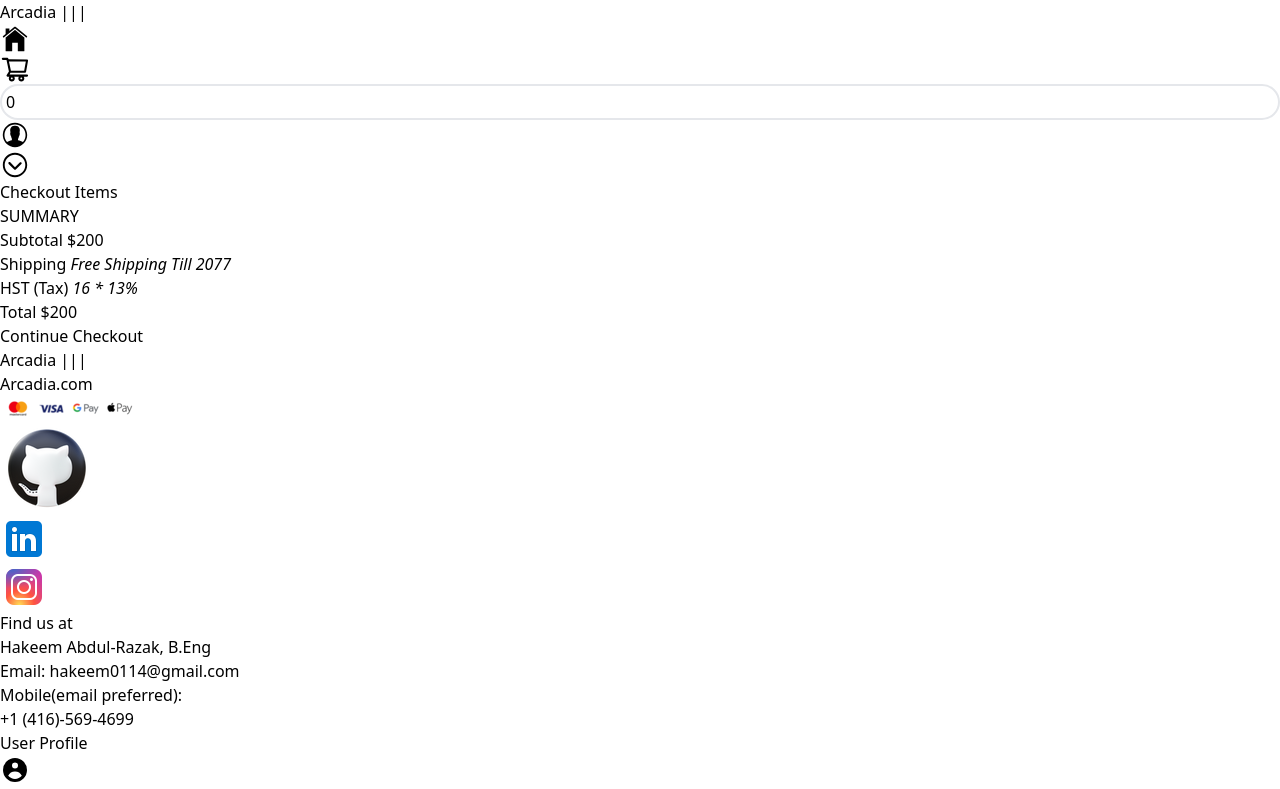
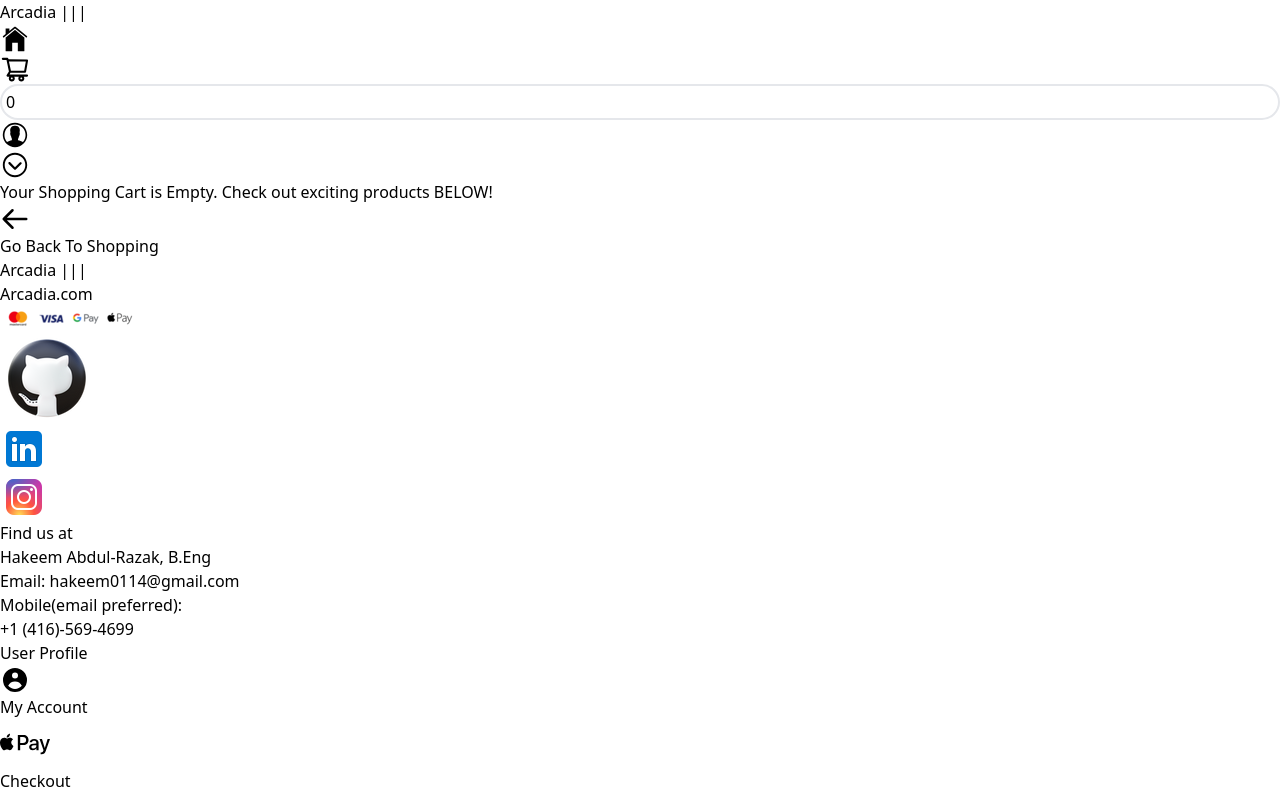
Before and after one commit to hakeem0114/Arcadia, a React (Vite) app: page /cart in a window 1280 px wide. Shown: the top 789 px of the page. Built offline with nearby package versions, Linux system fonts and the light colour scheme.

Commit message:
Setup skeleton user auth page. Setting up backend on firebase morrow

```diff
--- a/package.json
+++ b/package.json
@@ -18,7 +18,8 @@
     "react-responsive": "^9.0.2",
     "react-responsive-carousel": "^3.2.23",
     "react-router-dom": "^6.13.0",
-    "react-toastify": "^9.1.3"
+    "react-toastify": "^9.1.3",
+    "redux-persist": "^6.0.0"
   },
   "devDependencies": {
     "@types/react": "^18.0.37",
--- a/src/assets/iconAssets/assets.js
+++ b/src/assets/iconAssets/assets.js
@@ -1,8 +1,8 @@
 //Import all images here & export to any file
 
 
-import  linkedIn  from "./linkedIn.png";
-import git  from './github.png';
+import  linkedIn  from "../footerAssets/linkedIn.png";
+import git  from '../footerAssets/github.png';
 import payment from "./payment.png";
 import googleLogo from "./google.png";
 import  shopCart from "./shopCart.png";
--- a/src/components/CartItems.jsx
+++ b/src/components/CartItems.jsx
@@ -1,15 +1,11 @@
 import '../App.css'
 
-//React Imports
-import { useState } from 'react';
-
 //React router Imports
-import { useNavigate } from 'react-router-dom'; //Link image to productCard
+import { Link } from "react-router-dom";
 
 //Redux Imports
 import { useDispatch, useSelector } from 'react-redux';
 import {
-  addToCart,
   deleteFromCart,
   incrementQTY,
   decrementQTY,
@@ -18,31 +14,37 @@ import {
 
 //React Icon Imports
 import { AiOutlineCloseCircle } from 'react-icons/ai';
+import { HiOutlineArrowLeft} from 'react-icons/hi';
 
 
 function CartItems() {
-    let [productQTY, setproductQTY] = useState(0)
 
+    //Redux
     const dispatch = useDispatch()
     const productItem = useSelector((state)=>state.arcadia.productData)
 
-    // console.log(productItem.map((item)=>item))
+
 
     return (
-        <div className='w-2/3 pr-10'>
+        <div className='w-[1/3] p-5 lg:w-2/3  '>
+
+            {productItem.length>0 &&
+                (
+                    <div>
                                             <div className='w-full'>
-                <h2 className='font-titleFont text-2xl'>Checkout Items</h2>
+                                                <h2 className=' flex justify-center md:flex-none font-titleFont text-2xl'>Checkout Items</h2>
                                             </div>
 
-            <div>
+                                            <div className=''>
                                                     {
                                                     productItem.map((item)=>(
                                                             <div
                                                                 key={item._id}
-                            className='flex items-center justify-between gap-6 mt-6'
+                                                                className='flex flex-col md:flex-row items-center justify-between gap-6 mt-6'
                                                             >
                                                                 <div className='flex items-center gap-2'>
-                                <AiOutlineCloseCircle
+                                                                    <AiOutlineCloseCircle size={30}
+                                                                        onClick={()=>dispatch(deleteFromCart(item._id))}
                                                                         className='text-xl text-gray-600 hover:text-amber-400 cursor-pointer duration-300'
                                                                     />
                                                                     <img
@@ -52,21 +54,38 @@ function CartItems() {
                                                                 />
                                                                 </div>
 
-                            <h2 className='w-52'>{item.title}</h2>
-                            <h2 className='w-10'>${item.price}</h2>
+                                                                <h2 className='w-52 text-center'>{item.title}</h2>
+                                                                <div className='flex flex-col justify-center items-center'>
+                                                                    <h2 className='w-10 text-amber-500'>${item.price}</h2>
+                                                                    <h2 className='w-10'>{(item.price === (item.price * item.quantity))?'':(<>${item.price * item.quantity}</>)}</h2>
+                                                                </div>
 
-                            <div className=' sm:rounded-br-3xl  w-42 md:w-72 flex items-center justify-center text-gray-500 gap-1 border p-1 md:gap-3 md:p-3'>
+                                                                <div className='  w-42 md:w-72 flex items-center justify-center text-gray-500 gap-1 border p-1 md:gap-3 md:p-3'>
                                                                     <p className='text-xs md:text-lg'>Quantity</p>
 
                                                                     <div className=' flex items-center text-sm gap-4 font-semibold'>
                                                                         <button
-                                      onClick={()=>setproductQTY(productQTY+1)}
+                                                                        onClick={()=>dispatch(incrementQTY({
+                                                                            _id: item._id,
+                                                                            title: item.title,
+                                                                            image: item.image,
+                                                                            price: item.price,
+                                                                            quantity: 1,
+                                                                            description: item.description,
+                                                                        }))}
                                                                         className='border h-5 w-5 md:h-12 md:w-11 font-normal text-lg flex items-center justify-center px-2
                                                                                     hover:bg-gray-700 hover:text-white cursor-pointer duration-300 active:bg-black active:shadow-md shadow-amber-200
                                                                         '>+</button>
-                                      <span>{productQTY}</span>
+                                                                        <span>{item.quantity>=0?item.quantity:0}</span>
                                                                         <button
-                                      onClick={()=>setproductQTY(productQTY==0 ? (productQTY=0):productQTY-1)}
+                                                                        onClick={()=>dispatch(decrementQTY({
+                                                                            _id: item._id,
+                                                                            title: item.title,
+                                                                            image: item.image,
+                                                                            price: item.price,
+                                                                            quantity: 1,
+                                                                            description: item.description,
+                                                                        }))}
                                                                         className='border h-5 w-5 md:h-12 md:w-11 font-normal text-lg flex items-center justify-center px-2
                                                                         hover:bg-gray-700 hover:text-white cursor-pointer duration-300 active:bg-black active:shadow-md shadow-amber-200
                                                                         '>-</button>
@@ -75,7 +94,28 @@ function CartItems() {
                                                             </div>
                                                         ))
                                                     }
+                                                    <button
+                                                        onClick={()=>dispatch(resetCart(productItem))}
+                                                        className='mx-auto md:ml-auto rounded-br-3xl bg-orange-500 text-white mt-8 py-1 px-6 hover:bg-yellow-400 duration-300'
+                                                    >
+                                                        CLEAR
+                                                    </button>
+
+                                                    <Link to='/'>
+                                                        <button className='mt-8 ml-7 flex items-center gap-1 text-gray-400 hover:text-black duration-300'>
+                                                            <span>
+                                                            < HiOutlineArrowLeft />
+                                                            </span>
+                                                            Go Back
+                                                        </button>
+                                                    </Link>
                                                 </div>
+                    </div>
+
+                )
+            }
+
+
         </div>
     )
   }
--- a/src/pages/Cart.jsx
+++ b/src/pages/Cart.jsx
@@ -1,68 +1,103 @@
 import '../App.css'
 
 //React router Imports
-import { useNavigate } from 'react-router-dom'; //Link image to productCard
+import { Link } from "react-router-dom";
+
+
+//React router Imports
+import { useState, useEffect } from 'react';
 
 //Redux Imports
-import { useDispatch, useSelector } from 'react-redux';
-import {
-  addToCart,
-  deleteFromCart,
-  incrementQTY,
-  decrementQTY,
-  resetCart
-} from '../states/arcadiaSlice'
+import { useSelector } from 'react-redux';
 
 //Component Imports
 import CartItems from '../components/CartItems';
 
+//React Icon Imports
+import { HiOutlineArrowLeft} from 'react-icons/hi';
+
 
 function Cart() {
 
-  const dispatch = useDispatch()
   const productItem = useSelector((state)=>state.arcadia.productData)
 
-  // console.log(productItem)
+      //States
+      let [totalPrice, setTotalPrice] = useState(0)
+
+    //Total Price
+    useEffect(()=>{
+      let sum = 0
+      productItem.map((item)=>{
+          sum += item.quantity * item.price
+      })
+      setTotalPrice(sum)
+  },[productItem])
+
   return (
       <div>
-        {productItem && (
+        {productItem.length>0 && (
 
-                <div className='max-w-screen-xl mx-auto py-20 flex'>
+                <div
+                  className='max-w-screen-xl
+
+                            md:gap-28 md:mx-5 md:py-20 lg:flex lg:mx-auto
+                  '
+                >
                     <CartItems/>
 
 
                     {/***CART SUMMARY*/}
-                    <div className=' rounded-br-2xl w-1/3 bg-[##fefce8] py-6 px-4 shadow-sm shadow-gray-500'>
+                    <div
+                        className='
+                                  flex flex-col w-[2/3] mx-9 md:mx-1 md:mr-10 md:pr-5 mb-5 lg:h-2/4
+                                  md:rounded-br-2xl md:w-auto lg:w-2/3 bg-[##fefce8] py-6 px-4 shadow-sm shadow-gray-500
+                        '
+                    >
                         <div className=' flex flex-col gap-6 border-b-[2px] border-b-gray-500 pb-6'>
                             <h2 className='text-2xl font-medium'>SUMMARY</h2>
 
                             <p className='flex items-center gap-4 text-lg'>
-                              Subtotal {''}
-                              <span className='font-bold text-lg'>$200</span>
+                              Subtotal
+                              <span className='font-bold text-lg'>${(totalPrice).toFixed(3)}</span>
                             </p>
 
                             <p className='flex items-start gap-4 text-lg'>
-                                Shipping {''}
+                                Shipping
                                 <span>
-                                 <i> Free Shipping Till 2077</i>
+                                 <i> Free Shipping Till GTA VI release</i>
                                 </span>
                             </p>
 
                             <p className='flex items-start gap-4 text-lg'>
-                                HST (Tax) {''}
+                                GST/HST
                                 <span>
-                                 <i> {8*2} * 13%</i>
+                                 <i> {(0.13*totalPrice).toFixed(3)}</i>
                                 </span>
                             </p>
                         </div>
                         <p className='font-semibold text-lg flex justify-between mt-6'>
-                          Total   <span className='text-xl font-bold'>$200</span>
+                          Total   <span className='text-xl font-bold'>${(1.13*totalPrice).toFixed(3)}</span>
                         </p>
                         <button className='text-base bg-black text-white w-full py-3 mt-6 hover:bg-gray-800 duration-300'>Continue Checkout</button>
                     </div>
                 </div>
               )
           }
+
+          {/**NO ITEMS IN CART PAGE**/}
+          {productItem.length ==0 &&
+          (
+            <div className='max-h-screen m-40 flex flex-col justify-center items-center gap-5'>
+              <p  className='text-2xl mt-10 uppercase font-bold text-orange-600'>Your Shopping Cart is Empty. Check out exciting products BELOW!</p>
+              <Link to='/'>
+                    <button className='text-lg mt-8 ml-7 flex items-center gap-1 text-gray-400 hover:text-black duration-300'>
+                        <span> < HiOutlineArrowLeft  size={30}/> </span>
+
+                      Go Back To Shopping
+                    </button>
+                </Link>
+             </div>
+          )}
       </div>
   )
 }
--- a/src/states/arcadiaSlice.jsx
+++ b/src/states/arcadiaSlice.jsx
@@ -16,8 +16,7 @@ export const arcadiaSlice = createSlice({
 
             //If redux payloads exits or has a duplicate,
             if(cartItem){ //Exists so update .quantity property in producData array
-                cartItem.quantity++
-                // += action.payload.quantity
+                cartItem.quantity += action.payload.quantity
             }else{ //Does not exist so push new product into array
                 state.productData.push(action.payload) ;
             }
@@ -42,7 +41,7 @@ export const arcadiaSlice = createSlice({
         },
 
         deleteFromCart:(state, action)=>{
-             state.productData.filter((item)=> item._id !== action.payload)
+            state.productData = state.productData.filter((item)=> item._id !== action.payload)
         },
         resetCart:(state)=>{
             state.productData = []
```
Also changed, not shown: src/App.jsx (+4 -3 lines), src/components/Header.jsx (+6 -3 lines), src/main.jsx (+5 -2 lines), src/pages/User.jsx (+42 -3 lines), src/states/store.jsx (+32 -1 lines), 2 other files (tests, documents, lock files or other folders). Lines whose indentation alone changed are shown as unchanged.
